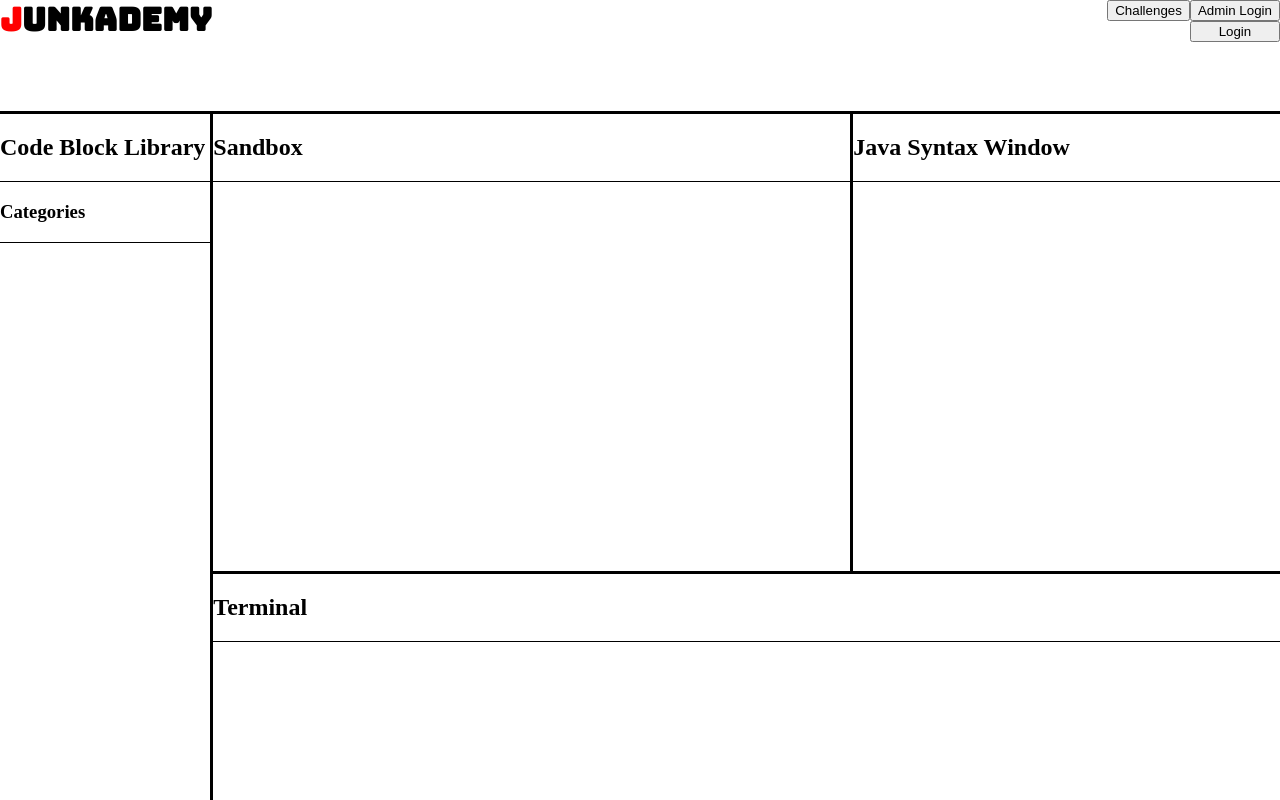
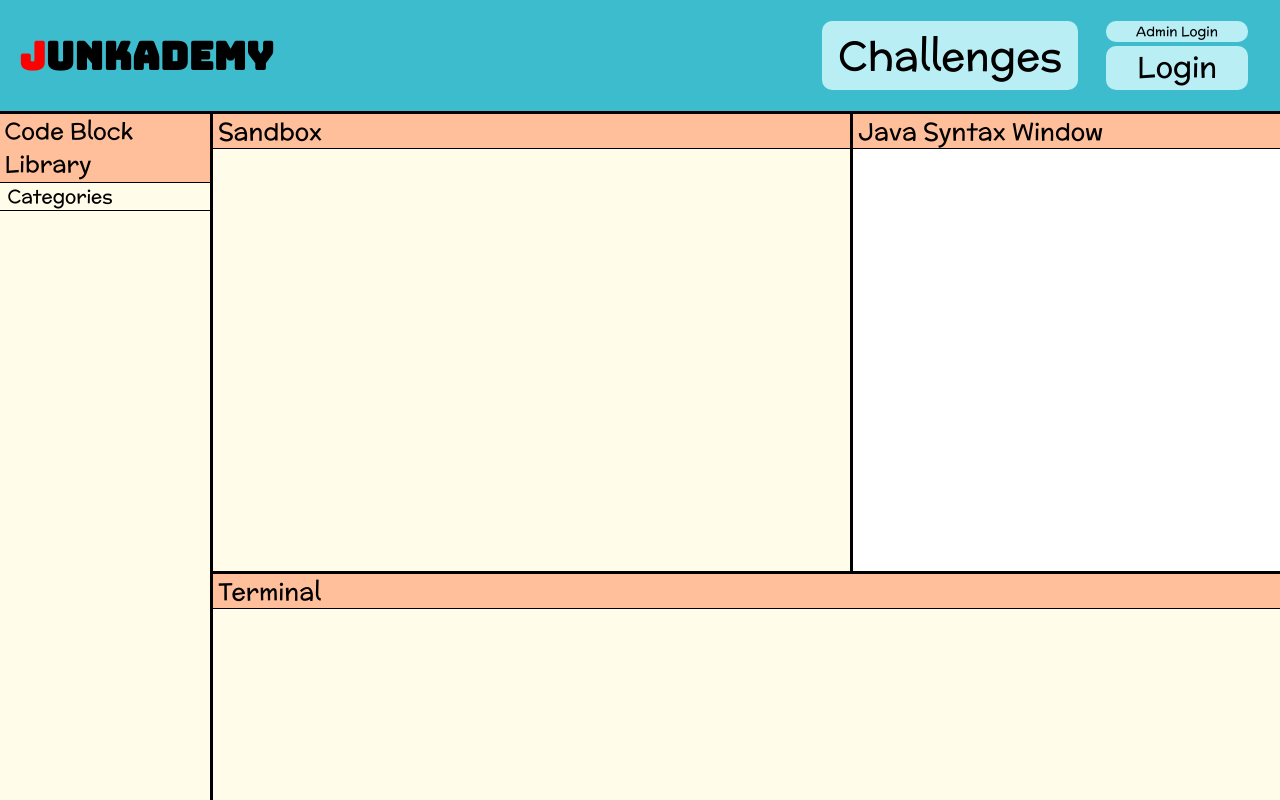
Before and after one commit to mmills2/JunkademyFrontend, a React (Create React App) app: page / in a window 1280 px wide. Built offline with nearby package versions, Linux system fonts and the light colour scheme.

Commit message:
added a bunch of css to make homepage pretty

```diff
--- a/src/components/CodeBlockLibrary.js
+++ b/src/components/CodeBlockLibrary.js
@@ -4,13 +4,15 @@ import { Element } from "./TestElement.js";
 function CodeBlockLibrary() {
   return (
     <div id="codeBlockLibrary">
-      <div className="lightBottom">
-        <h2>Code Block Library</h2>
+      <div className="mainTitleDiv">
+        <h2 className="mainTitles" id="cblTitle">
+          Code Block Library
+        </h2>
       </div>
-      <div className="lightBottom">
-        <h3>Categories</h3>
+      <div id="catTitleDiv" className="contentDiv">
+        <h3 id="catTitle">Categories</h3>
       </div>
-      <div id="categories"></div>
+      <div id="categories" className="contentDiv"></div>
     </div>
   );
 }
--- a/src/components/HomeHeader.js
+++ b/src/components/HomeHeader.js
@@ -3,12 +3,14 @@ function HomeHeader() {
     <div id="homeHeader">
       <h1 id="junkademy">Junkademy</h1>
       <div id="headerButtonsDiv">
-        <button type="button">Challenges</button>
+        <button id="challengesBut" className="headerButton" type="button">
+          Challenges
+        </button>
         <div id="loginsDiv">
-          <button id="adminLogin" type="button">
+          <button id="adminLogin" className="headerButton" type="button">
             Admin Login
           </button>
-          <button id="userLogin" type="button">
+          <button id="userLogin" className="headerButton" type="button">
             Login
           </button>
         </div>
--- a/src/components/JWindow.js
+++ b/src/components/JWindow.js
@@ -1,10 +1,10 @@
 function JWindow() {
   return (
     <div id="jWindow">
-      <div className="lightBottom">
-        <h2>Java Syntax Window</h2>
+      <div className="mainTitleDiv">
+        <h2 className="mainTitles">Java Syntax Window</h2>
       </div>
-      <div id="window"></div>
+      <div id="window" className="contentDiv"></div>
     </div>
   );
 }
--- a/src/components/Sandbox.js
+++ b/src/components/Sandbox.js
@@ -1,10 +1,10 @@
 function Sandbox() {
   return (
     <div id="sandbox">
-      <div className="lightBottom">
-        <h2>Sandbox</h2>
+      <div className="mainTitleDiv">
+        <h2 className="mainTitles">Sandbox</h2>
       </div>
-      <div id="workspace"></div>
+      <div id="workspace" className="contentDiv"></div>
     </div>
   );
 }
--- a/src/components/TWindow.js
+++ b/src/components/TWindow.js
@@ -1,10 +1,10 @@
 function TWindow() {
   return (
     <div id="tWindow">
-      <div className="lightBottom">
-        <h2>Terminal</h2>
+      <div className="mainTitleDiv">
+        <h2 className="mainTitles">Terminal</h2>
       </div>
-      <div id="tReturn"></div>
+      <div id="tReturn" className="contentDiv"></div>
     </div>
   );
 }
--- a/src/index.css
+++ b/src/index.css
@@ -3,8 +3,13 @@ body {
 }
 
 @font-face {
+  font-family: logo-font;
+  src: url(Bungee-Regular.ttf);
+}
+
+@font-face {
   font-family: custom-font;
-  src: url(Bungee-Regular.ttf);
+  src: url(McLaren-Regular.ttf);
 }
 
 #mainGrid {
@@ -12,17 +17,23 @@ body {
   grid-template-columns: repeat(6, 1fr);
   grid-template-rows: repeat(7, 1fr);
   height: 100vh;
+  font-family: custom-font;
 }
 
 #homeHeader {
   border-bottom: 3px solid;
   grid-column: 1 / span 6;
+  display: flex;
+  align-items: center;
+  background-color: #3cbccd;
 }
 
 #junkademy {
   display: inline-block;
-  font-family: custom-font;
+  font-family: logo-font;
   margin: 0;
+  font-size: 2.4em;
+  margin-left: 0.5em;
 }
 
 #junkademy::first-letter {
@@ -30,35 +41,82 @@ body {
 }
 
 #headerButtonsDiv {
-  float: right;
+  margin-left: auto;
+  display: grid;
+  grid-template-columns: repeat(3, 1fr);
+  margin-right: 2em;
 }
 
-#loginsDiv {
-  float: right;
+.headerButton {
+  border-radius: 10px;
+  border: 0px;
+  font-family: custom-font;
+  background-color: #baeef5;
+}
+
+#challengesBut {
+  grid-column: 1 / span 2;
+  margin-right: 0.7em;
+  font-size: 2.5em;
+  padding: 0em 0.4em 0em 0.4em;
 }
 
 #adminLogin {
   display: block;
+  margin-bottom: 0.3em;
+  width: 100%;
 }
 
 #userLogin {
   display: block;
   width: 100%;
+  font-size: 1.8em;
+  padding: 0em 0.9em 0.1em 0.9em;
 }
 
 #codeBlockLibrary {
-  display: inline-block;
+  display: flex;
+  flex-flow: column;
   border-right: 3px solid;
   vertical-align: top;
   grid-row: 2 / span 6;
 }
 
-.lightBottom {
+.mainTitleDiv {
+  border-bottom: 1px solid;
+  background-color: #ffbf9a;
+}
+
+.contentDiv {
+  background-color: #fffcea;
+}
+
+.mainTitles {
+  margin: 0em 0em 0em 0.2em;
+  font-weight: normal;
+}
+
+#cblTitle {
+  font-size: 1.43em;
+  margin-bottom: 0.08em;
+}
+
+#catTitleDiv {
   border-bottom: 1px solid;
 }
 
+#catTitle {
+  margin: 0em 0em 0em 0.4em;
+  font-weight: normal;
+}
+
+#categories {
+  height: 100%;
+}
+
 #sandbox {
-  display: inline-block;
+  display: flex;
+  flex-flow: column;
   grid-column: 2 / span 3;
   grid-row: 2 / span 4;
   border-right: 3px solid;
@@ -70,12 +128,25 @@ body {
 }
 
 #jWindow {
-  display: inline-block;
+  display: flex;
+  flex-flow: column;
   grid-column: 5 / span 2;
   grid-row: 2 / span 4;
 }
 
 #tWindow {
+  display: flex;
+  flex-flow: column;
   border-top: 3px solid;
   grid-column: 2 / span 6;
+  grid-row: 6 / span 2;
 }
+
+#window {
+  height: 100%;
+  background-color: white;
+}
+
+#tReturn {
+  height: 100%;
+}
```
Also changed, not shown: src/McLaren-Regular.ttf (added).
